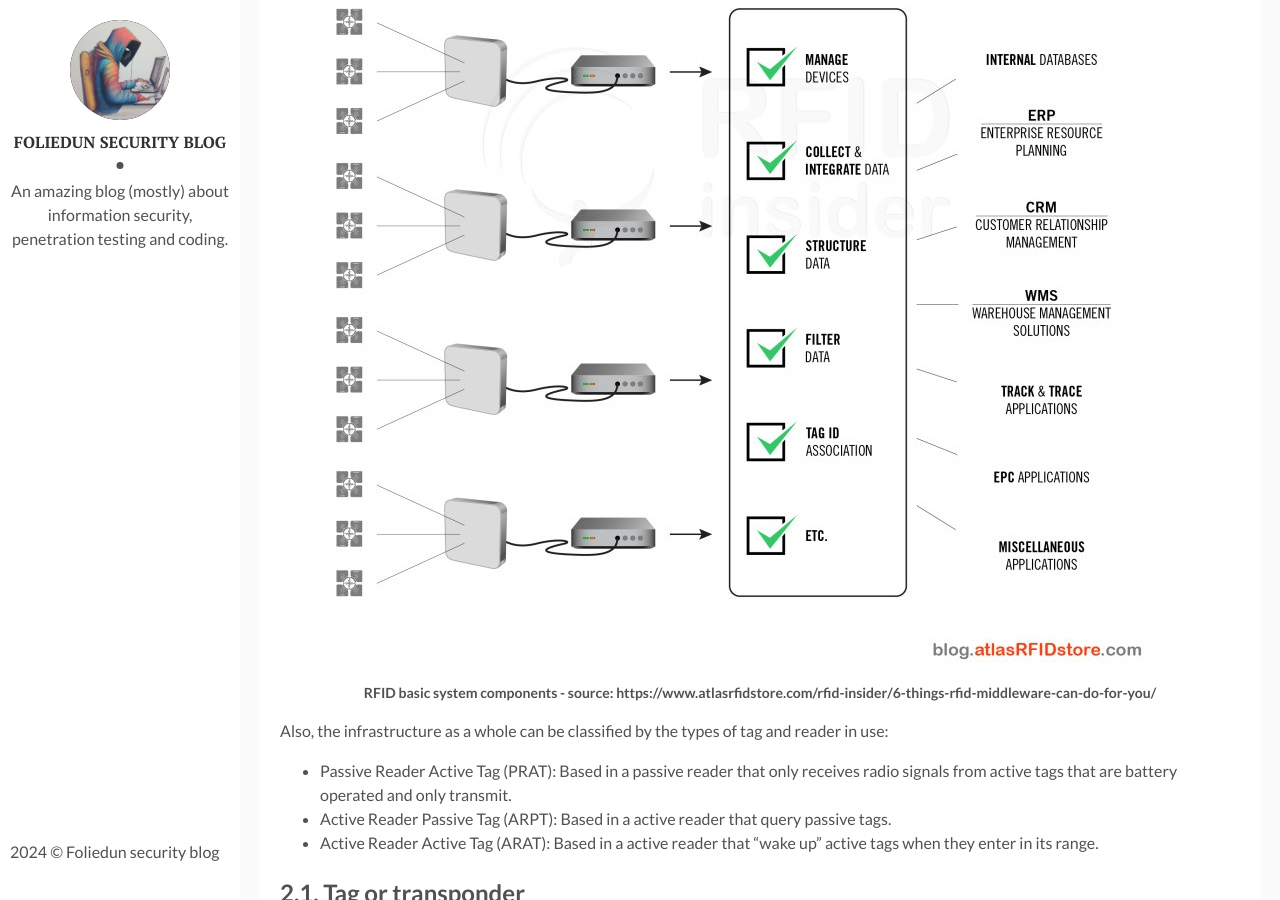
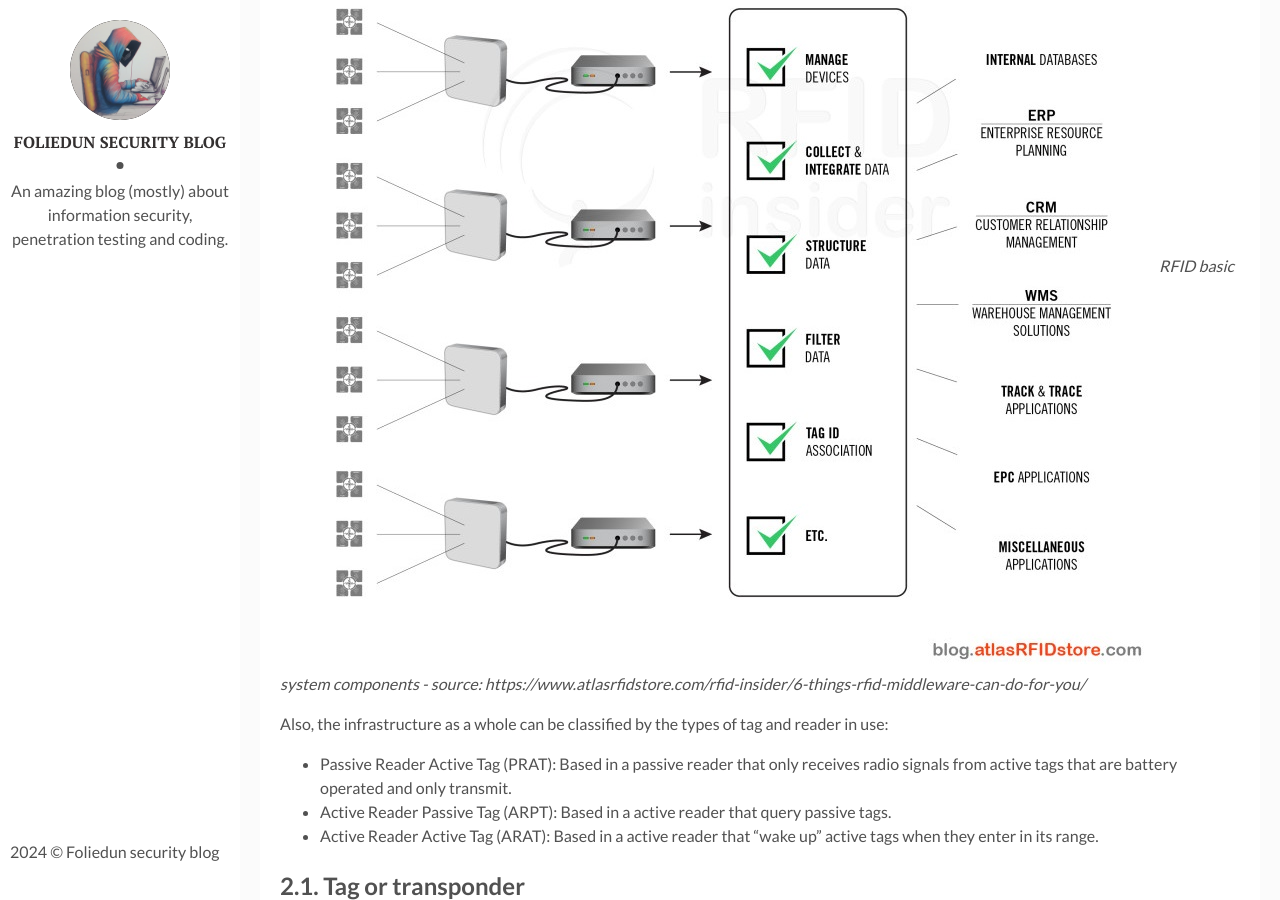
Before and after one commit to foliedun/foliedun.github.io, a Jekyll site: the page built from _posts/2024-05-25-lets-talk-about-rfid-part1.markdown, in a window 1280 px wide and 900 px high, scrolled down 1201 px. Built offline with Jekyll 4.4.1, drawn with Linux system fonts in a browser that asks for light colours.

Commit message:
Update 2024-05-25-lets-talk-about-rfid-part1.markdown

```diff
--- a/_posts/2024-05-25-lets-talk-about-rfid-part1.markdown
+++ b/_posts/2024-05-25-lets-talk-about-rfid-part1.markdown
@@ -24,8 +24,7 @@ RFID infrastructures are generally made up of 4 basic components:
 * Middleware or controller
 * Management software, host software, enterprise software and etc
 
-<!-- ![RFID basic system components](rfid_part1/basic_system_components.jpg) -->
-![RFID basic system components]({{site.baseurl}}/assets/img/rfid_part1/basic_system_components.jpg)
+*![RFID basic system components]({{site.baseurl}}/assets/img/rfid_part1/basic_system_components.jpg)*
 *RFID basic system components - source: https://www.atlasrfidstore.com/rfid-insider/6-things-rfid-middleware-can-do-for-you/*
 
 Also, the infrastructure as a whole can be classified by the types of tag and reader in use:
```
